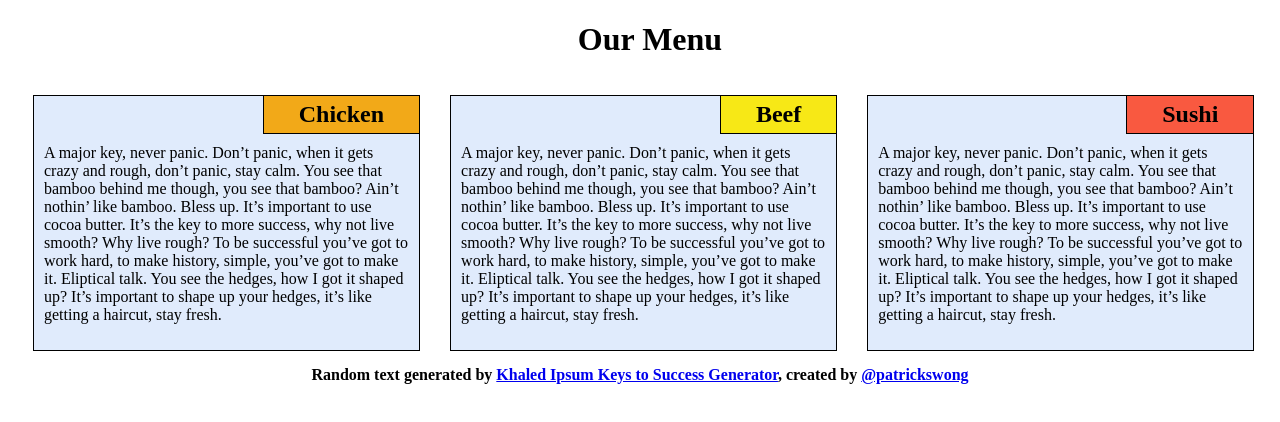
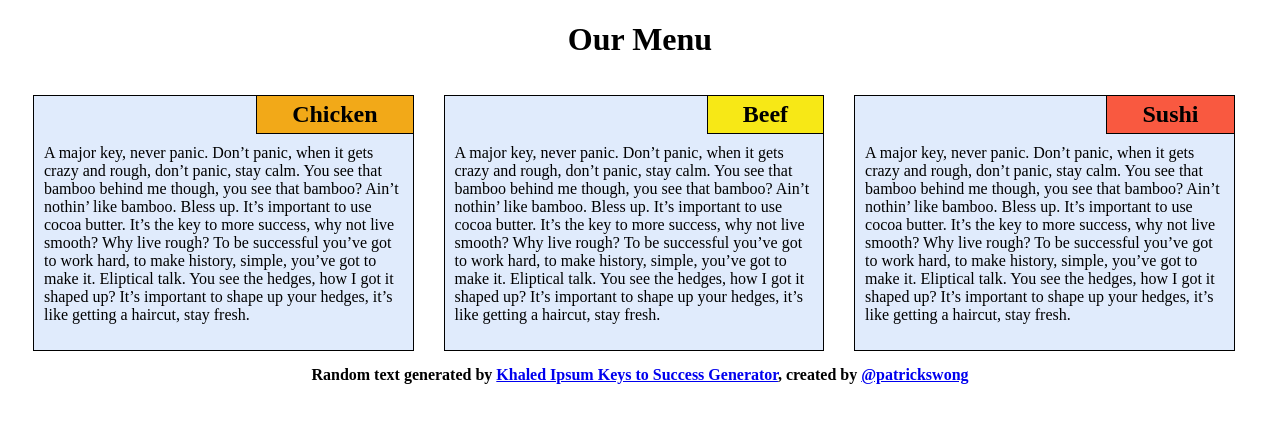
Before and after one commit to itsBenAnderson/coursera-test, a plain HTML site: page module2-solution/index.html in a window 1280 px wide. Drawn offline with Linux system fonts and the light colour scheme.

Commit message:
Update style.css

```diff
--- a/module2-solution/css/style.css
+++ b/module2-solution/css/style.css
@@ -1,6 +1,10 @@
 /********** Base styles **********/
 html {
   box-sizing: border-box;
+}
+
+*, *:before, *:after {
+  box-sizing: inherit;
 }
 
 h1 {
```
